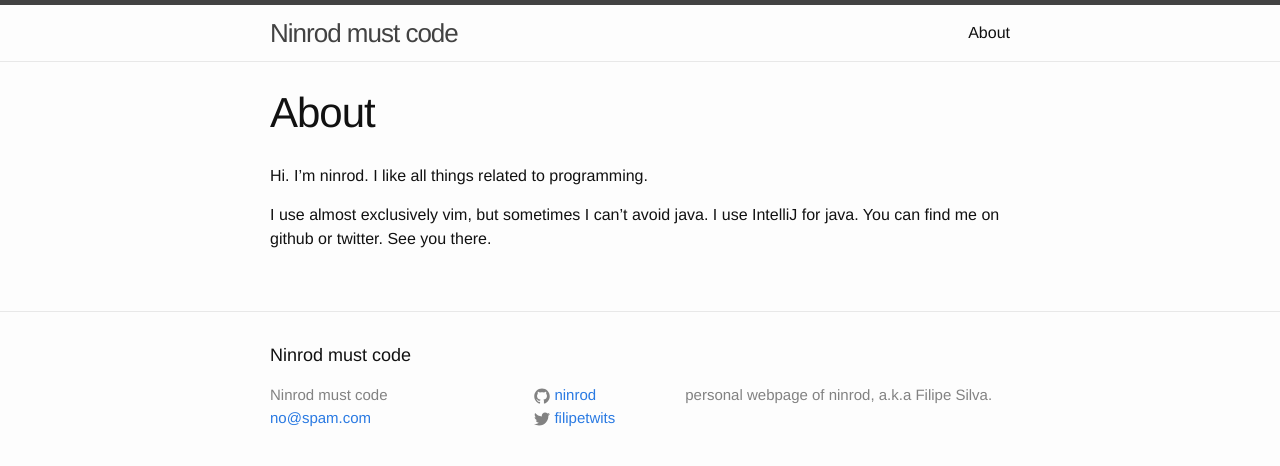
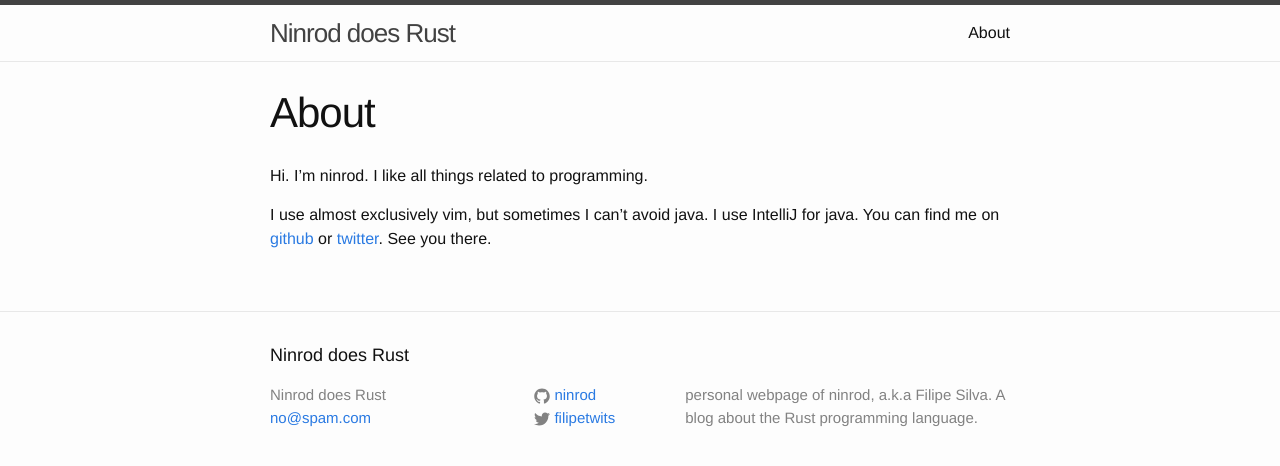
Before and after one commit to ninrod/ninrod.github.io, a Jekyll site: the page built from about.md, in a window 1280 px wide. Shown: the top 466 px of the page. Built offline with Jekyll 4.4.1, drawn with Linux system fonts in a browser that asks for light colours.

```diff
--- a/_config.yml
+++ b/_config.yml
@@ -6,10 +6,10 @@
 # 'jekyll serve'. If you change this file, please restart the server process.
 
 # Site settings
-title: Ninrod must code
+title: Ninrod does Rust
 email: no@spam.com
 description: > # this means to ignore newlines until "baseurl:"
-  personal webpage of ninrod, a.k.a Filipe Silva.
+  personal webpage of ninrod, a.k.a Filipe Silva. A blog about the Rust programming language.
 baseurl: "" # the subpath of your site, e.g. /blog
 url: "http://ninrod.github.io" # the base hostname & protocol for your site
 twitter_username: filipetwits
--- a/about.md
+++ b/about.md
@@ -7,4 +7,4 @@ permalink: /about/
 Hi. I'm ninrod. I like all things related to programming.
 
 I use almost exclusively vim, but sometimes I can't avoid java. I use IntelliJ for java.
-You can find me on github or twitter. See you there.
+You can find me on [github](github.com/ninrod) or [twitter](twitter.com/filipetwits). See you there.
```
